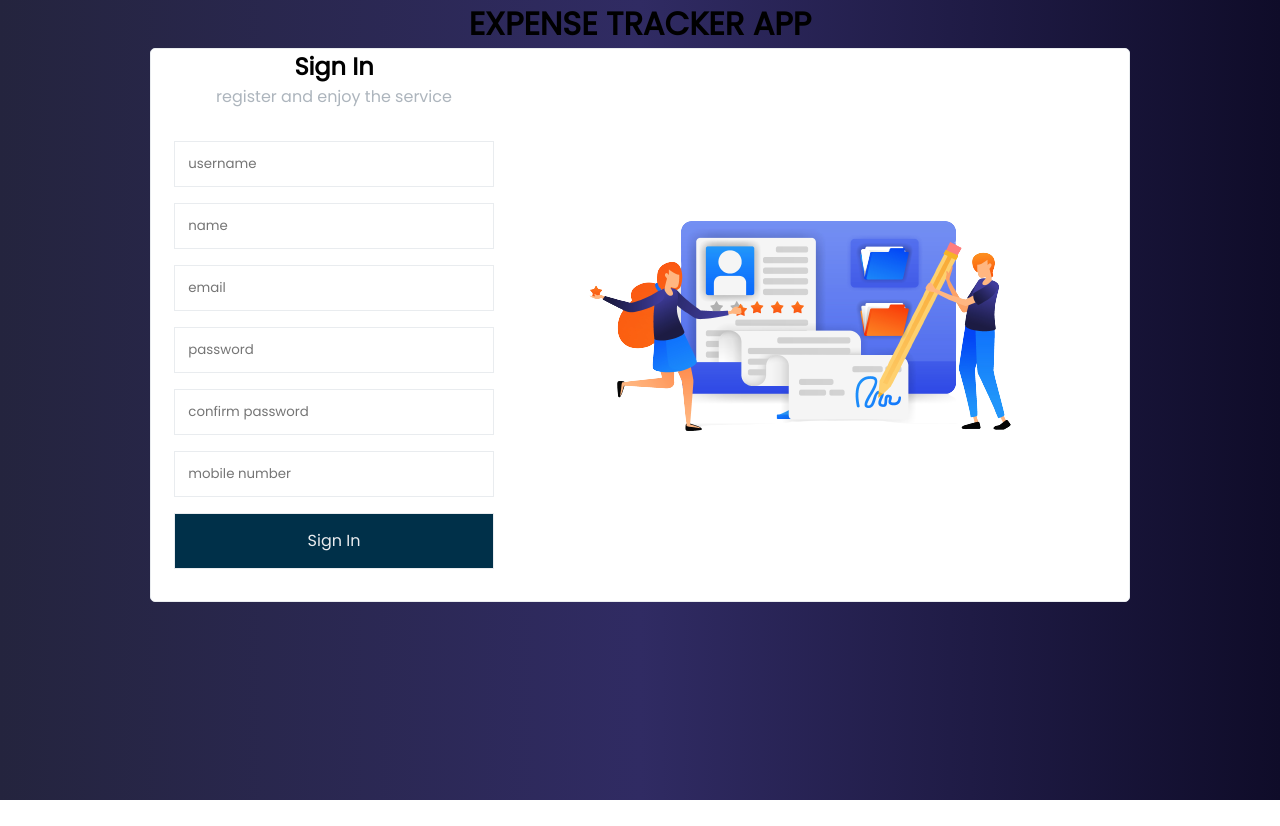
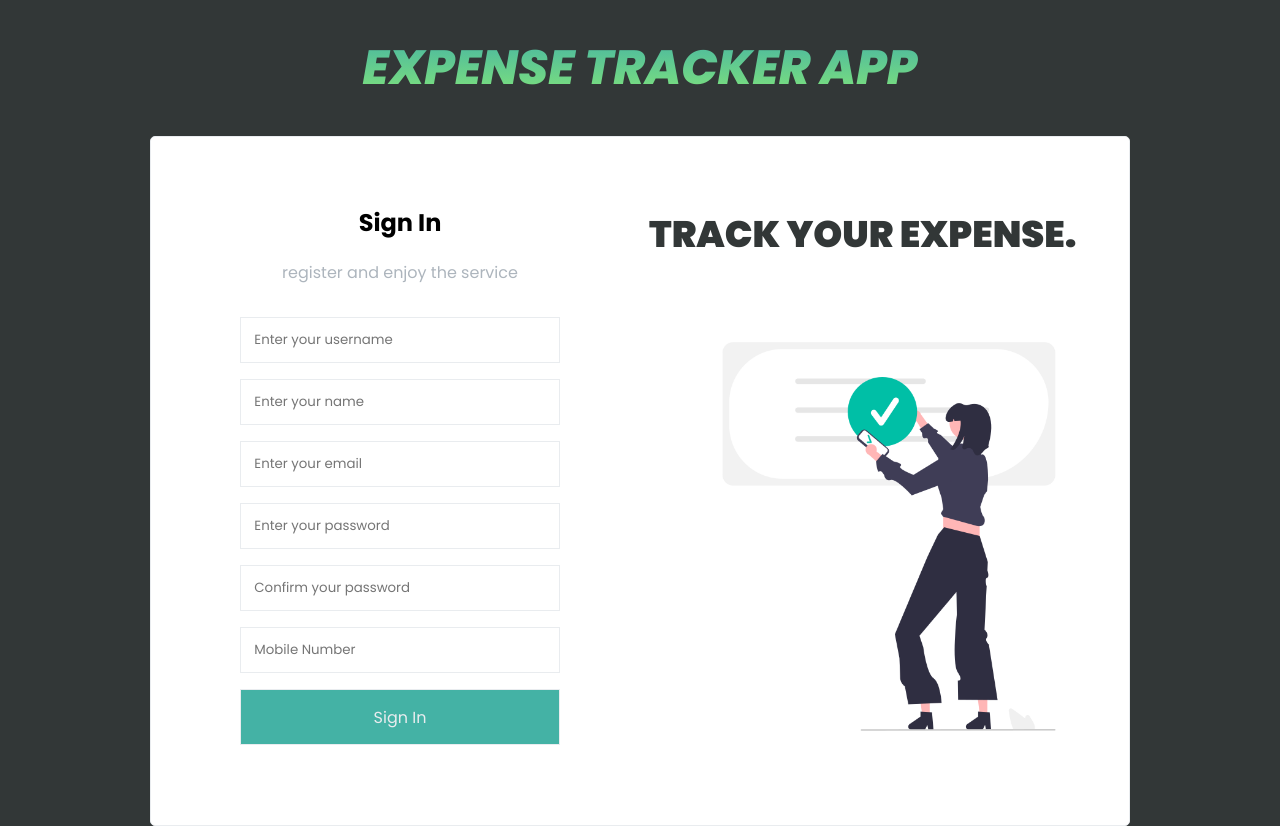
Before and after one commit to sritik5/expense_tracker, a React (Create React App) app: page /register in a window 1280 px wide. Before the commit the page ends 800 px from the top, so only its background shows below. Built offline with nearby package versions, Linux system fonts and the light colour scheme.

Commit message:
Registration Page UI Complete

```diff
--- a/src/App.module.css
+++ b/src/App.module.css
@@ -1,3 +1,12 @@
 .App {
   text-align: center;
 }
+
+h1{
+  font-size: 3em;
+  font-weight: 800;
+  font-style: italic;
+  background: -webkit-linear-gradient(#44b2a5, #86e876);
+  -webkit-background-clip: text;
+  -webkit-text-fill-color: transparent;
+}
--- a/src/components/Register.js
+++ b/src/components/Register.js
@@ -1,5 +1,6 @@
 import React from 'react'
-import bgImg from '../components/registration_photo.png'
+import img1 from '../components/img1.png'
+import img2 from '../components/img2.png'
 import { useForm } from 'react-hook-form';
 import styles from '../css/Register.module.css'
 export default function Form() {
@@ -11,26 +12,28 @@ export default function Form() {
 
   return (
     <section>
+
         <div className={styles.register}>
-            <div className={styles.col-1}>
+            <div className={styles.col1}>
                 <h2>Sign In</h2>
                 <span>register and enjoy the service</span>
 
                 <form id={styles.form} className={styles.flex} onSubmit={handleSubmit(onSubmit)}>
-                    <input type="text" {...register("username")} placeholder='username' />
-                    <input type="text" {...register("name")} placeholder='name' />
-                    <input type="email" {...register("email")} placeholder='email' />
-                    <input type="password" {...register("password")} placeholder='password' />
-                    <input type="password" {...register("confirmpwd")} placeholder='confirm password' />
-                    <input type="text" {...register("mobile", { required : true, maxLength: 10 })} placeholder='mobile number' />
+                    <input type="text" {...register("username")} placeholder='Enter your username' />
+                    <input type="text" {...register("name")} placeholder='Enter your name' />
+                    <input type="email" {...register("email")} placeholder='Enter your email' />
+                    <input type="password" {...register("password")} placeholder='Enter your password' />
+                    <input type="password" {...register("confirmpwd")} placeholder='Confirm your password' />
+                    <input type="text" {...register("mobile", { required : true, maxLength: 10 })} placeholder='Mobile Number' />
                     {errors.mobile?.type === "required" && "Mobile Number is required"}
                     {errors.mobile?.type === "maxLength" && "Max Length Exceed"}
                     <button className={styles.btn}>Sign In</button>
                 </form>
 
             </div>
-            <div className={styles.col-2}>
-                <img src={bgImg} alt="" />
+            <div className={styles.col2}>
+            <h2 className={styles.head}>TRACK YOUR EXPENSE.</h2>
+            <img  src={img1} alt="" />
             </div>
         </div>
     </section>
--- a/src/css/Register.module.css
+++ b/src/css/Register.module.css
@@ -1,16 +1,14 @@
-@import url('https://fonts.googleapis.com/css2?family=Poppins&display=swap');
-
-* > * {
-    font-family: "Poppins", sans-serif;
-    margin: 0;
+@import url('https://fonts.googleapis.com/css2?family=Poppins:ital,wght@0,100;0,200;0,300;0,400;0,500;0,600;0,700;0,800;0,900;1,100;1,200;1,300;1,400;1,500;1,600;1,700;1,800;1,900&display=swap');
+*{
+  font-family: 'Poppins',sans-serif;
 }
 
 body{
-  background: #0f0c29;
-  background: -webkit-linear-gradient(to right, #24243e, #302b63, #0f0c29);
-  background: linear-gradient(to right, #24243e, #302b63, #0f0c29);
+ background-color: #323737;
 
 }
+
+
 
 /* .App {
   height: 100vh;
@@ -57,12 +55,15 @@ section{
   outline: none;
 }
 
-#form > .btn{
-  background-color: #003049;
+ .btn{
+  background-color:#44b2a5;
   color: #e9ecef;
   font-size: 1em;
   cursor: pointer;
+
 }
+
+
 
 .flex{
   display: flex;
@@ -71,12 +72,12 @@ section{
 }
 
 
-.register .col-1{
+.register .col1{
   margin: auto;
   padding: 3em 0;
 }
 
-.register .col-2 img{
+.register .col2 img{
   width: 480px;
   height: 100%;
   object-fit: cover;
@@ -86,8 +87,16 @@ section{
   display: none;
 }
 
+.head{
+  font-size: 2.3em;
+  font-weight: 900;
+  color: #323737;
+  text-align: left;
+
+}
+
 @media screen and (min-width: 860px)  {
-  .register .col-2 img{
+  .register .col2 img{
     display: initial;
   }
 }
```
Also changed, not shown: src/components/img1.png (added), src/components/img2.png (added).
